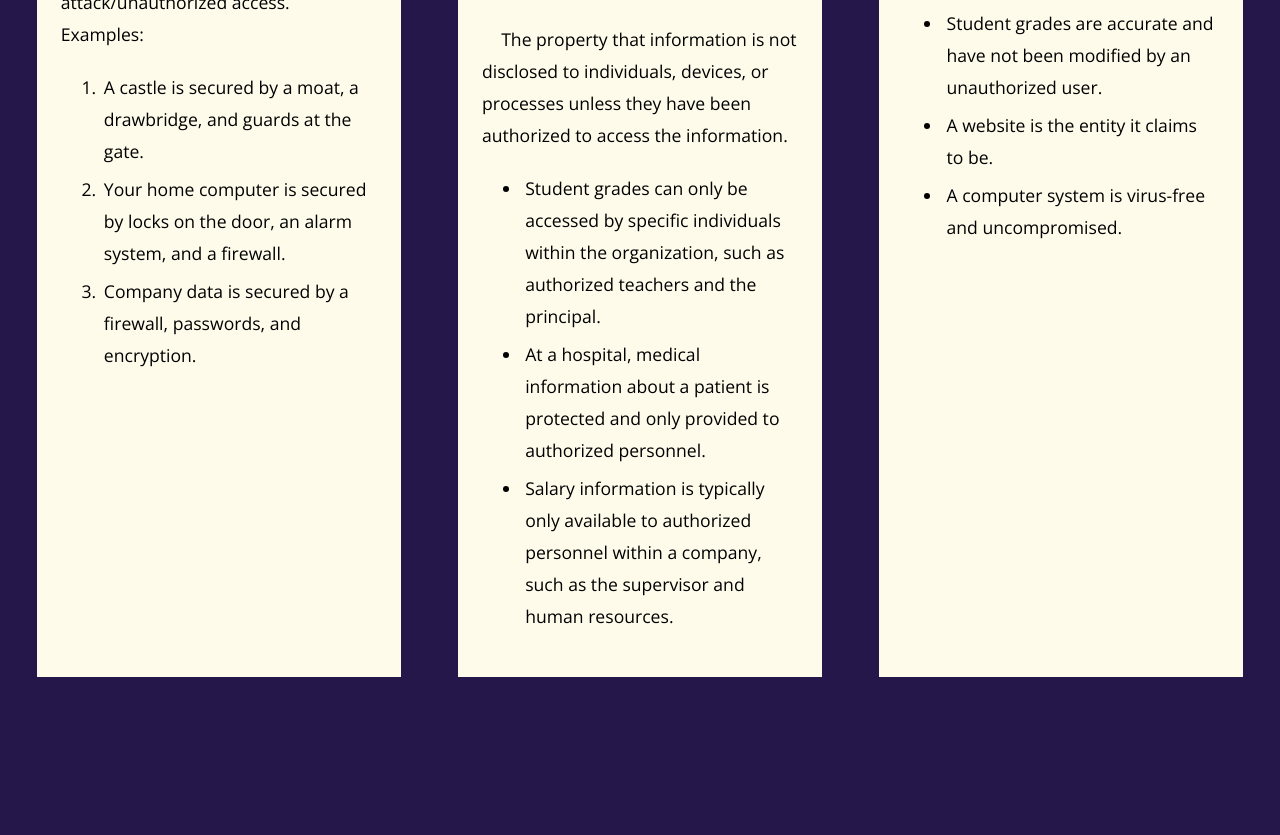
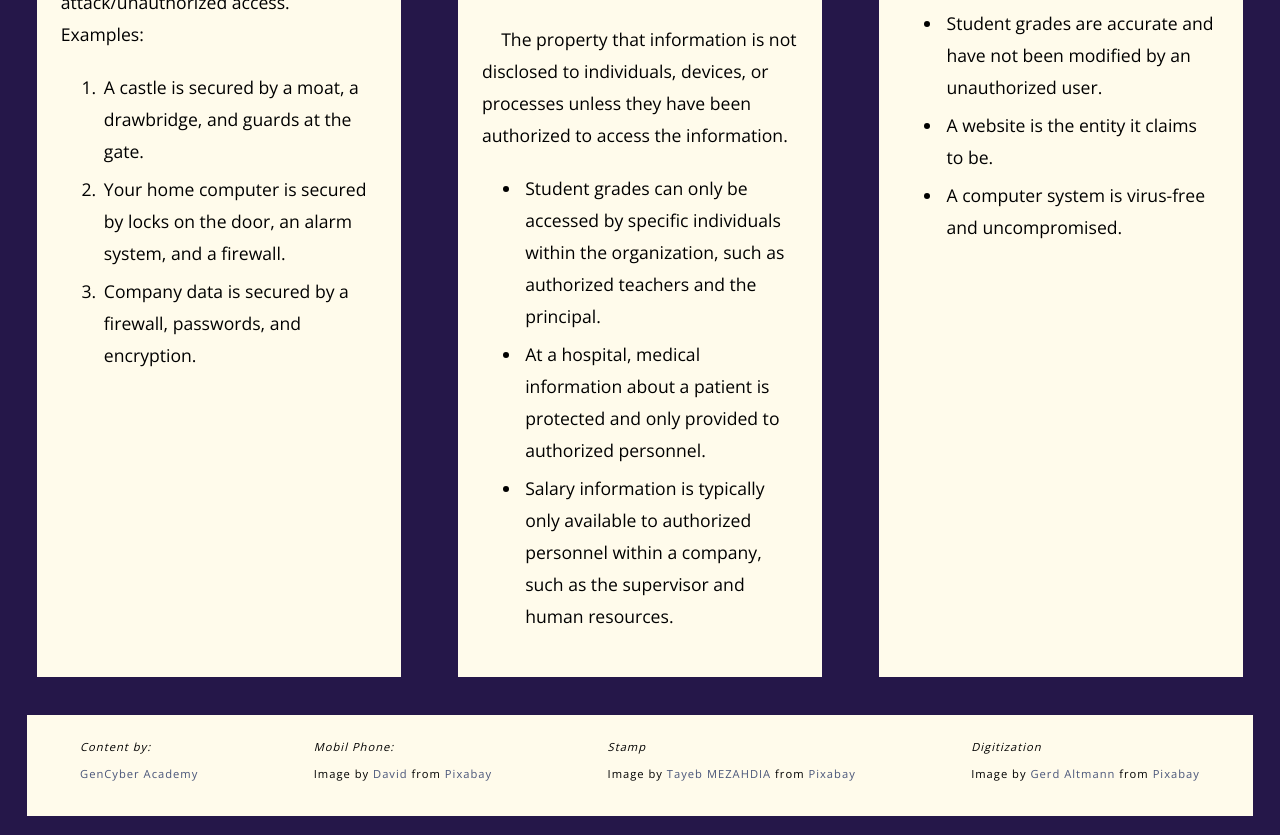
Before and after one commit to CSF2223/cybersecurityconceptsmtr-MakaylaConstanti, a plain HTML site: page index.html in a window 1280 px wide. Shown: the part 515-1350 px from the top of the page. Before the commit the page ends 1219 px from the top, so only its background shows below. Drawn offline with nearby package versions, Linux system fonts and the light colour scheme.

Commit message:
complet review portion of midterm

```diff
--- a/index.html
+++ b/index.html
@@ -14,7 +14,7 @@
 
 <body>
     <header>
-        <h1>Cybersecurity Concepts 1</h1>
+        <h1>Cybersecurity Concepts</h1>
     </header>
 
     <section class="gallery">
@@ -58,8 +58,30 @@
                 <li>A computer system is virus-free and uncompromised. </li>
             </ul>
         </div> <!-- Close part 3 -->
+    </section> <!-- Close gallery class -->
 
-    </section> <!-- Close gallery class -->
+    <footer>
+        <div class="source">
+            <cite>Content by: </cite>
+            <p><a href="https://www.gen-cyber.com/">GenCyber Academy</a></p>
+        </div>
+        <br />
+        <div class="source">
+            <cite>Mobil Phone:</cite>
+            <p>Image by <a href="https://pixabay.com/users/funkyfocus-3900817/?utm_source=link-attribution&amp;utm_medium=referral&amp;utm_campaign=image&amp;utm_content=1875813">David</a>
+                from <a href="https://pixabay.com//?utm_source=link-attribution&amp;utm_medium=referral&amp;utm_campaign=image&amp;utm_content=1875813">Pixabay</a></p>
+        </div>
+        <br />
+        <div class="source">
+            <cite>Stamp</cite>
+            <p>Image by <a href="https://pixabay.com/users/tayebmezahdia-4194100/?utm_source=link-attribution&amp;utm_medium=referral&amp;utm_campaign=image&amp;utm_content=4299143">Tayeb MEZAHDIA</a> from <a href="https://pixabay.com//?utm_source=link-attribution&amp;utm_medium=referral&amp;utm_campaign=image&amp;utm_content=4299143">Pixabay</a></p>
+        </div>
+        <br />
+        <div class="source">
+            <cite>Digitization</cite>
+            <p>Image by <a href="https://pixabay.com/users/geralt-9301/?utm_source=link-attribution&amp;utm_medium=referral&amp;utm_campaign=image&amp;utm_content=7071823">Gerd Altmann</a> from <a href="https://pixabay.com//?utm_source=link-attribution&amp;utm_medium=referral&amp;utm_campaign=image&amp;utm_content=7071823">Pixabay</a></p>
+        </div>
+    </footer>
 
 
 </body>
--- a/styles.css
+++ b/styles.css
@@ -21,6 +21,13 @@ header {
     color: #fff;
     padding: 1.5rem;
     margin: 1.2rem;
+}
+
+footer {
+    background-color: #FFFBEB;
+    margin: 1.2rem;
+    padding: 1.5rem;
+    font-size: 0.55rem;
 }
 
 h1,
@@ -49,6 +56,15 @@ li {
         text-indent: 1.2rem;
     }
 
+    .source {
+        letter-spacing: 1px;
+    }
+
+    .source a {
+        text-decoration: none;
+        color:  #495579;
+    }
+
 
     @media (min-width: 800px) {
         .gallery {
@@ -61,4 +77,11 @@ li {
             width: 25%;
             font-size: 1.1rem;
         }
+
+        footer {
+            display: flex;
+            justify-content: space-around;
+            align-items: center;
+            font-size: 0.7rem;
+        }
     }
```
